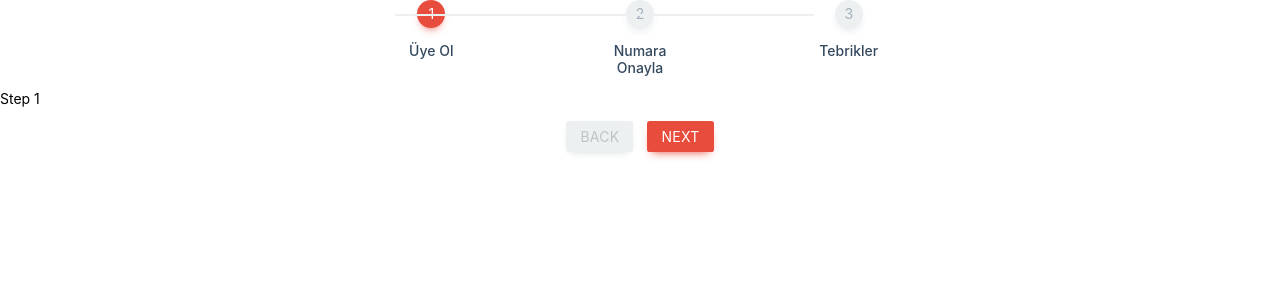
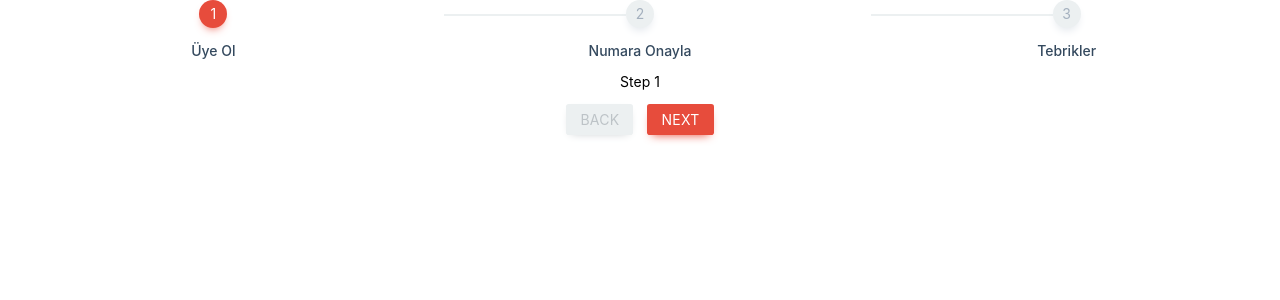
Before and after one commit to mehmetpekcan/v-stepper, a Vue app: page / in a window 1280 px wide. Shown: the top 300 px of the page. Built offline with nearby package versions, Linux system fonts and the light colour scheme.

Commit message:
Width styling issue

```diff
--- a/src/components/main.scss
+++ b/src/components/main.scss
@@ -11,7 +11,7 @@ html, body, button, input, select, option, * {
 .vsteps--wrapper {
   display: flex;
   flex-direction: column;
-  align-items: center;
+  width: 100%;
 
   /*
   |------------------------------
@@ -22,14 +22,15 @@ html, body, button, input, select, option, * {
   */
   .vsteps--bar-wrapper {
     display: flex;
+    justify-content: center;
     margin-bottom: 1rem;;
+    width: 100%;
+    min-width: 100%;
 
     .vsteps--bar {
-      width: 10rem;
       display: flex;
       flex-direction: column;
       align-items: center;
-      margin-left: 10rem;
       cursor: pointer;
 
       /*
@@ -81,9 +82,8 @@ html, body, button, input, select, option, * {
           display: flex;
           align-items: center;
           line-height: 2rem;
+          width: 5rem;
           justify-content: center;
-          width: 100%;
-          max-width: 100%;
           color: #a4b0be;
           position: relative;
           transition: .2s all ease;
@@ -92,12 +92,13 @@ html, body, button, input, select, option, * {
             transition: .2s all ease;
             content: "";
             display: block;
-            width: 15rem;
+            width: 13rem;
             height: 2px;
+            z-index: -1;
             background-color: #ecf0f1;
             position: absolute;
             top: 50%;
-            right: 175%;
+            right: 100%;
           }
         }
       }
@@ -127,6 +128,8 @@ html, body, button, input, select, option, * {
   |------------------------------
   */
   .vsteps--content-wrapper {
+    display: flex;
+    justify-content: center;
     width: 100%;
   }
 
@@ -139,6 +142,7 @@ html, body, button, input, select, option, * {
   */
   .vsteps--buttons {
     display: flex;
+    justify-content: center;
     margin-top: 1rem;
 
     &-btn {
```
